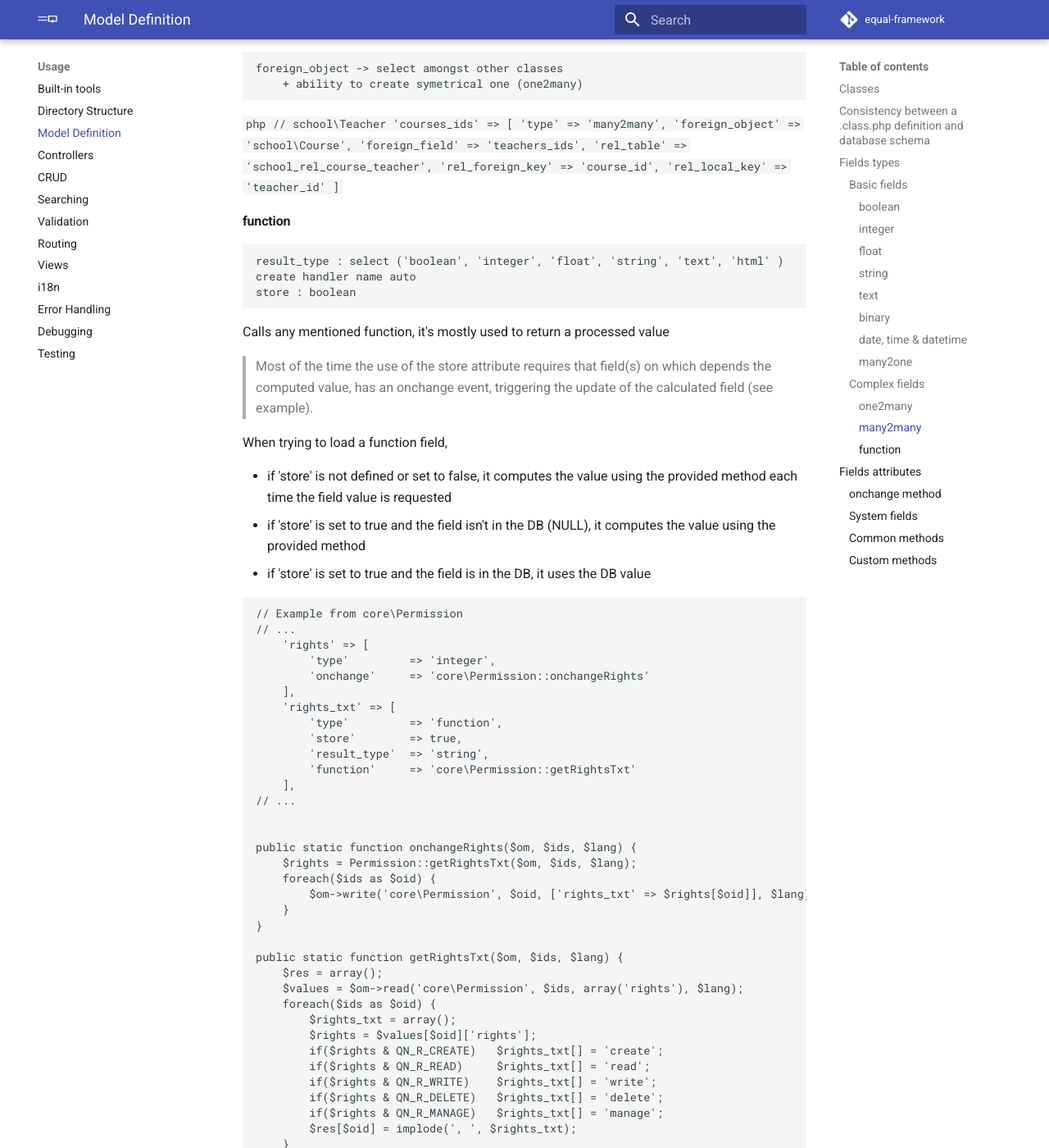
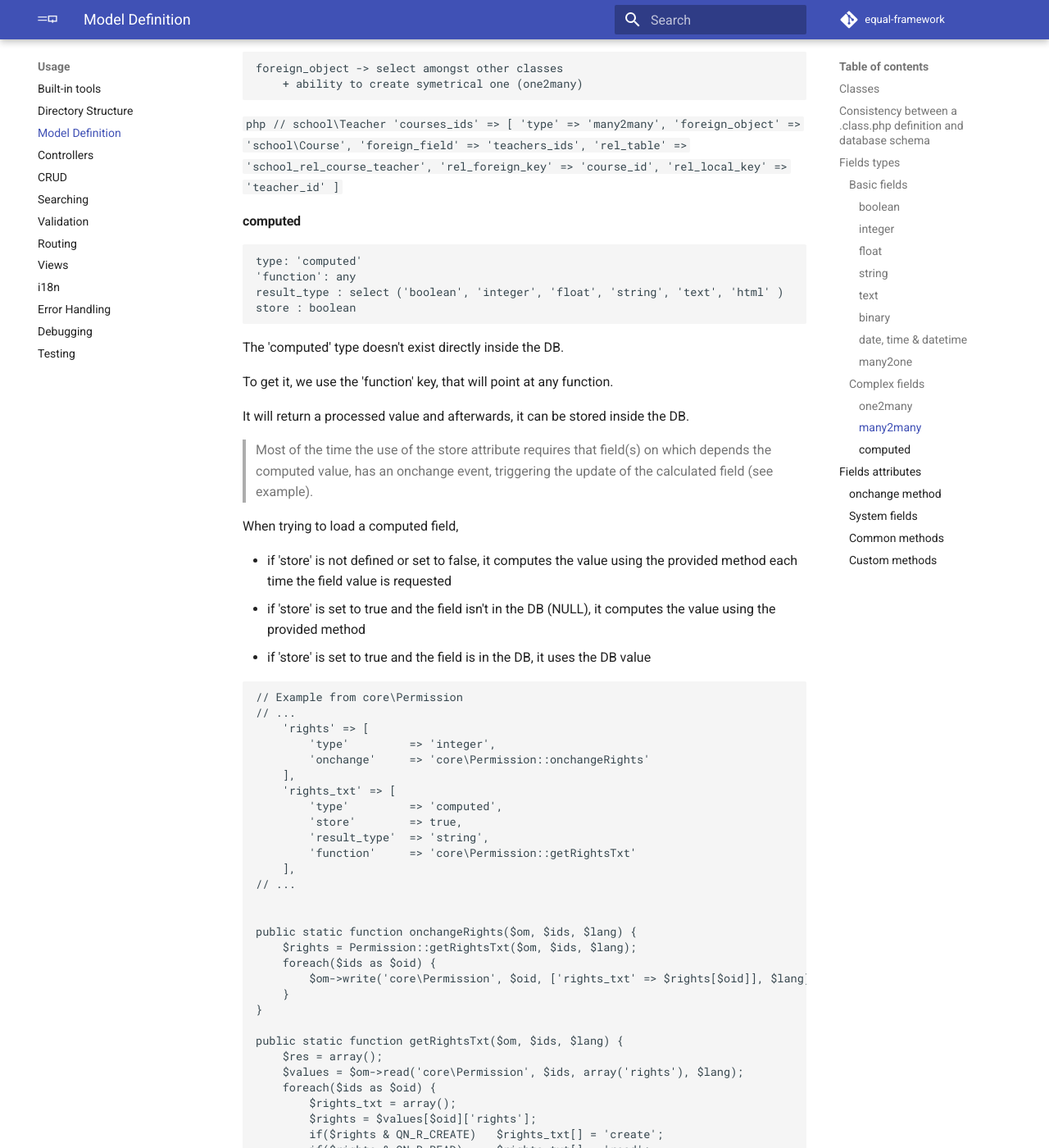
Before and after one commit to equalframework/equal-doc, an MkDocs documentation site: the page built from docs/usage/model-definition.md, in a window 1280 px wide and 1400 px high, scrolled down 3523 px. Shown: the whole window at 82% size. Built offline with MkDocs 1.6.1 and Material for MkDocs 9.7.7, drawn with Linux system fonts in a browser that asks for light colours; comment, search, counter and statistics services are not loaded.

Commit message:
computed

````diff
--- a/docs/usage/model-definition.md
+++ b/docs/usage/model-definition.md
@@ -133,7 +133,7 @@ N-1 relation, generating an integer to identify the related one2many object
 
 Those fields require additional processing to be retrieved
 
-Complex fields include , **one2many**, **many2many**, **function**
+Complex fields include , **one2many**, **many2many**, **computed**
 
 
 
@@ -178,16 +178,21 @@ M-N relation
 ]
 ```
 
-#### function
+#### computed
 
+	type: 'computed'
+	'function': any
 	result_type : select ('boolean', 'integer', 'float', 'string', 'text', 'html' )
-	create handler name auto
 	store : boolean
-Calls any mentioned function, it's mostly used to return a processed value
+The 'computed' type doesn't exist directly inside the DB.
+
+To get it,  we use the 'function' key, that will point at any function.
+
+ It will return a processed value and afterwards, it can be stored inside the DB.
 
 > Most of the time the use of the store attribute requires that field(s) on which depends the computed value, has an onchange event, triggering the update of the calculated field (see example).
 
-When trying to load a function field,
+When trying to load a computed field,
 
   * if 'store' is not defined or set to false, it computes the value using the provided method each time the field value is requested
   * if 'store' is set to true and the field isn't in the DB (NULL), it computes the value using the provided method
@@ -201,7 +206,7 @@ When trying to load a function field,
         'onchange'	   => 'core\Permission::onchangeRights'
     ],
     'rights_txt' => [
-        'type'		   => 'function',
+        'type'		   => 'computed',
         'store'		   => true,
         'result_type'  => 'string',
         'function'	   => 'core\Permission::getRightsTxt'
````
Also changed, not shown: docs/usage/error-handling.md (added, +15 -0 lines).
